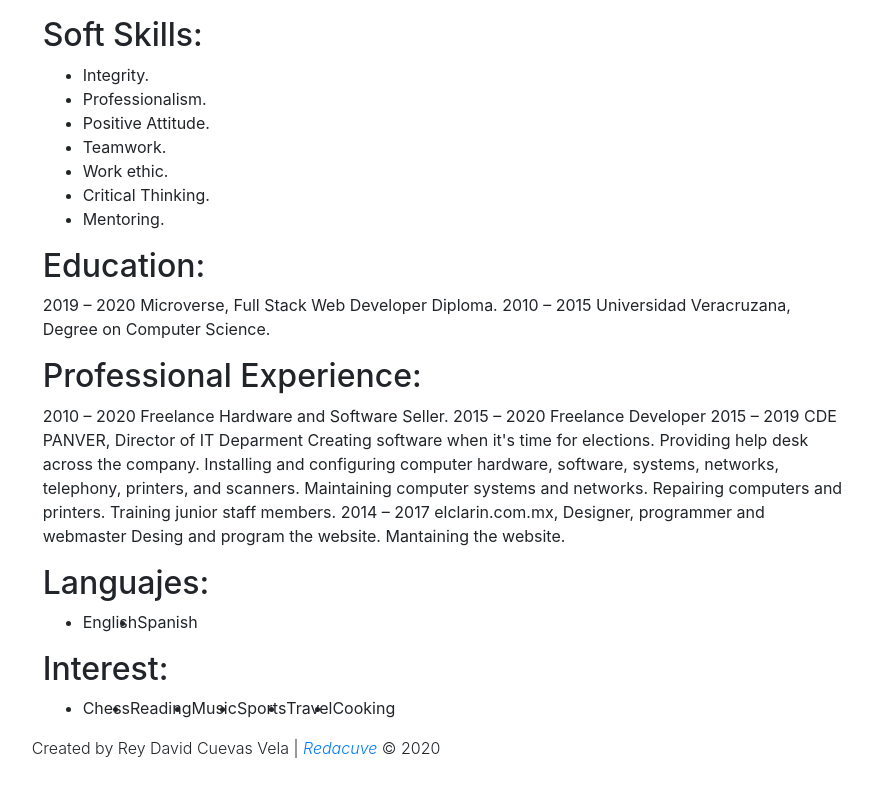
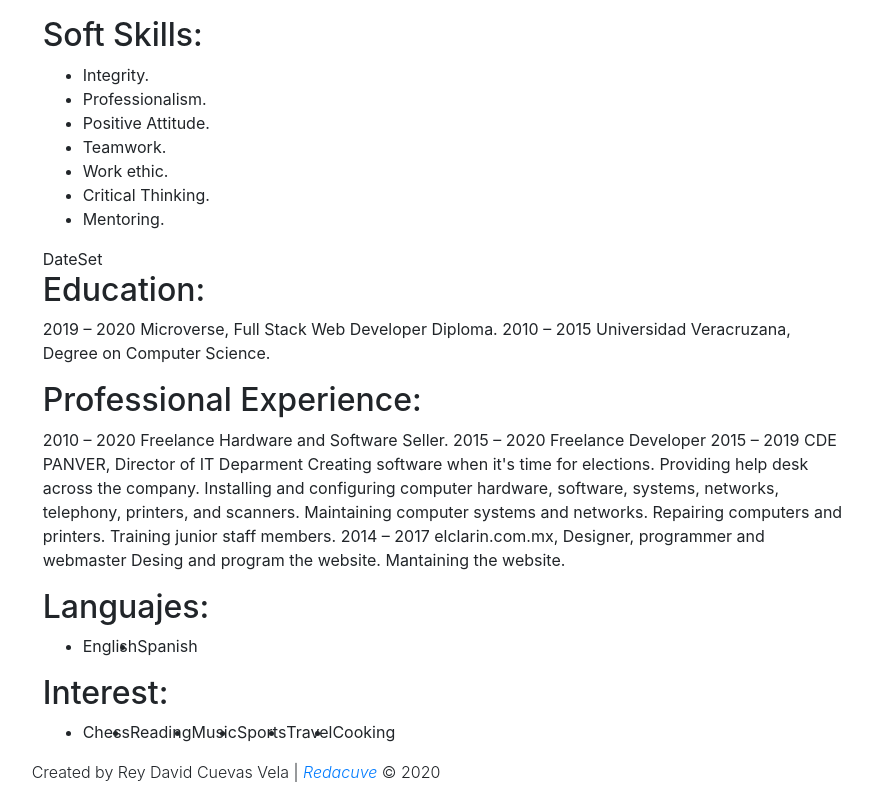
Before and after one commit to redacuve/my-portfolio, a React (Create React App) app: page /resume in a window 1280 px wide. Shown: the part 764-1564 px from the top of the page, without its empty margins (404-1276 px from the left). Before the commit the page ends 1540 px from the top, so only its background shows below. Built offline with nearby package versions, Linux system fonts and the light colour scheme.

Commit message:
created dateset

```diff
--- /dev/null
+++ b/src/components/DateSet.js
@@ -0,0 +1,9 @@
+import React from 'react'
+
+function DateSet(props){
+    return(
+        <div>DateSet</div>
+    );
+}
+
+export default DateSet;
--- a/src/components/Resume.js
+++ b/src/components/Resume.js
@@ -3,6 +3,7 @@
 import Jumbo from './Jumbo';
 import SetList from './SetList';
 import MultSetList from './MultiSetList';
+import DateSet from './DateSet.js';
 
 function Resume() {
     return(
@@ -40,6 +41,9 @@
                         title="Soft Skills:"
                         list={['Integrity.', 'Professionalism.', 'Positive Attitude.', 'Teamwork.', 'Work ethic.', 'Critical Thinking.', 'Mentoring.']}
                         listflex={false}
+                    />
+                    <DateSet
+
                     />
                     <h2>Education:</h2>
                     <p>
```
